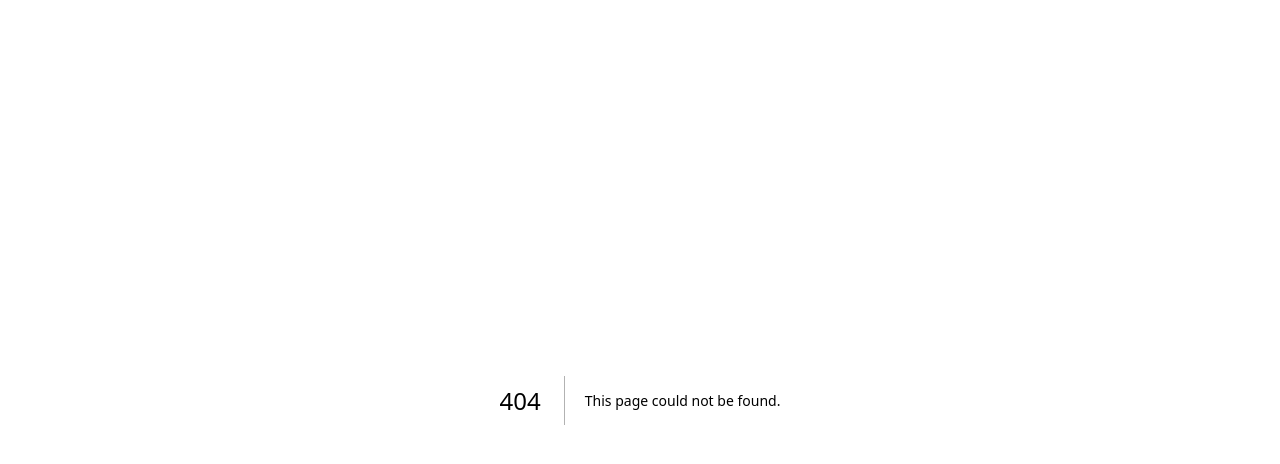
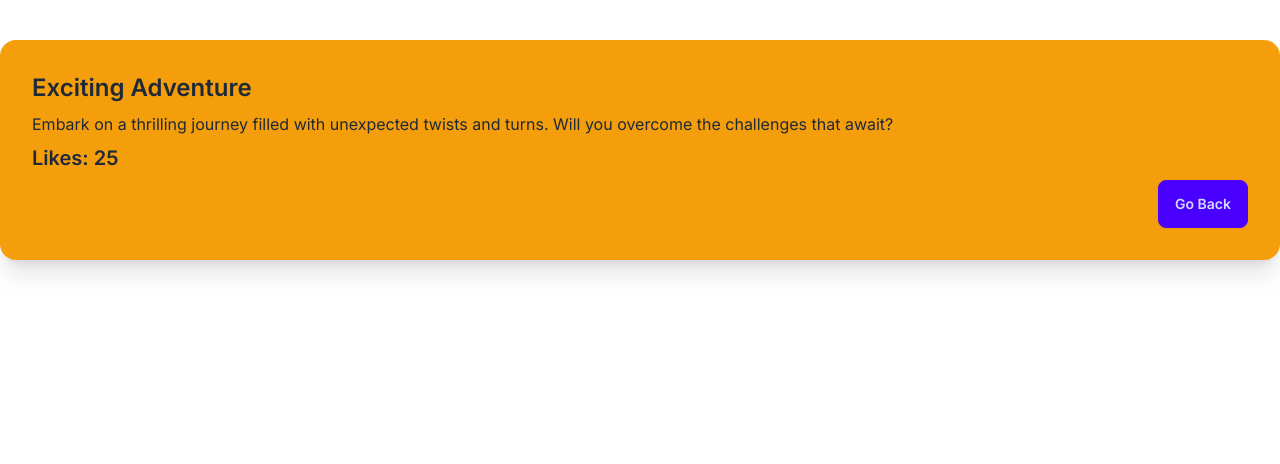
Before and after one commit to MHShihan/next-level-data-fetching, a Next.js app: page /posts/1 in a window 1280 px wide. Before the commit this address had no page. Shown: the top 464 px of the page. Built offline with nearby package versions, Linux system fonts and the light colour scheme; data requests are answered from the project's data file.

Commit message:
Added post details page

```diff
--- a/src/app/layout.js
+++ b/src/app/layout.js
@@ -11,7 +11,9 @@
 export default function RootLayout({ children }) {
   return (
     <html lang="en" data-theme="light">
-      <body className={inter.className}>{children}</body>
+      <body className={inter.className}>
+        <div className="max-w-7xl mx-auto">{children}</div>
+      </body>
     </html>
   );
 }
--- a/src/app/page.js
+++ b/src/app/page.js
@@ -1,7 +1,7 @@
 const HomePage = () => {
   return (
     <div>
-      <h1 className="text-5xl font-bold mt-20 text-center">
+      <h1 className="text-5xl font-bold mt-20 text-center ">
         Welcome to Next Level Data Fetching
       </h1>
     </div>
--- /dev/null
+++ b/src/app/posts/[id]/page.js
@@ -0,0 +1,25 @@
+import Link from "next/link";
+
+const PostDetailsPage = async ({ params }) => {
+  const res = await fetch(`http://localhost:5000/posts/${params.id}`);
+  const post = await res.json();
+  console.log(post);
+  return (
+    <div>
+      <div key={post.id} className="card bg-amber-500 shadow-xl mt-10 ">
+        <div className="card-body">
+          <h2 className="card-title text-2xl">{post.title}</h2>
+          <p>{post.description}</p>
+          <p className="text-xl font-semibold">Likes: {post.likeCount}</p>
+          <div className="card-actions justify-end">
+            <Link href="/posts">
+              <button className="btn btn-primary">Go Back</button>
+            </Link>
+          </div>
+        </div>
+      </div>
+    </div>
+  );
+};
+
+export default PostDetailsPage;
--- a/src/app/posts/page.js
+++ b/src/app/posts/page.js
@@ -1,8 +1,9 @@
+import Link from "next/link";
 import React from "react";
 
 const PostsPage = async () => {
   const res = await fetch("http://localhost:5000/posts", {
-    cache: "force-cache",
+    cache: "no-store",
   });
   const posts = await res.json();
 
@@ -20,7 +21,9 @@
               <p>{post.description}</p>
               <p className="text-xl font-semibold">Likes: {post.likeCount}</p>
               <div className="card-actions justify-end">
-                <button className="btn btn-primary">See more</button>
+                <Link href={`/posts/${post.id}`}>
+                  <button className="btn btn-primary">See more</button>
+                </Link>
               </div>
             </div>
           </div>
```
